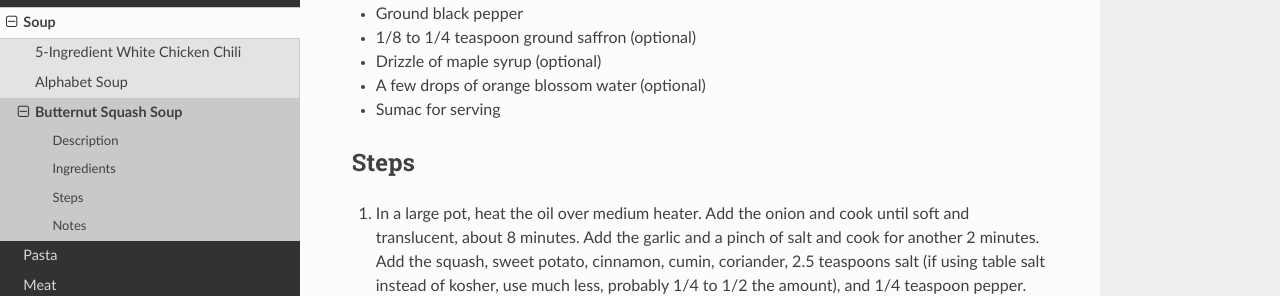
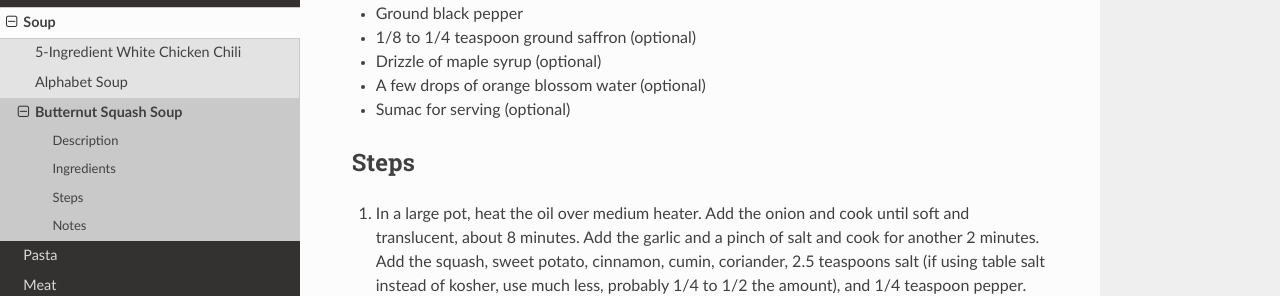
Before and after one commit to bernardopacini/ReadTheRecipe, a Sphinx documentation site: the page built from source/soup/butternutSquashSoup.rst, in a window 1280 px wide and 900 px high, scrolled down 664 px. Shown: the part 158-454 px from the top of the window. Built offline with Sphinx 7.4.7 and the Read the Docs theme 2.0.0, drawn with Linux system fonts in a browser that asks for light colours.

Commit message:
Added optional to sumac

```diff
--- a/source/soup/butternutSquashSoup.rst
+++ b/source/soup/butternutSquashSoup.rst
@@ -29,7 +29,7 @@ Ingredients
 * 1/8 to 1/4 teaspoon ground saffron (optional)
 * Drizzle of maple syrup (optional)
 * A few drops of orange blossom water (optional)
-* Sumac for serving
+* Sumac for serving (optional)
 
 Steps
 -----
```
